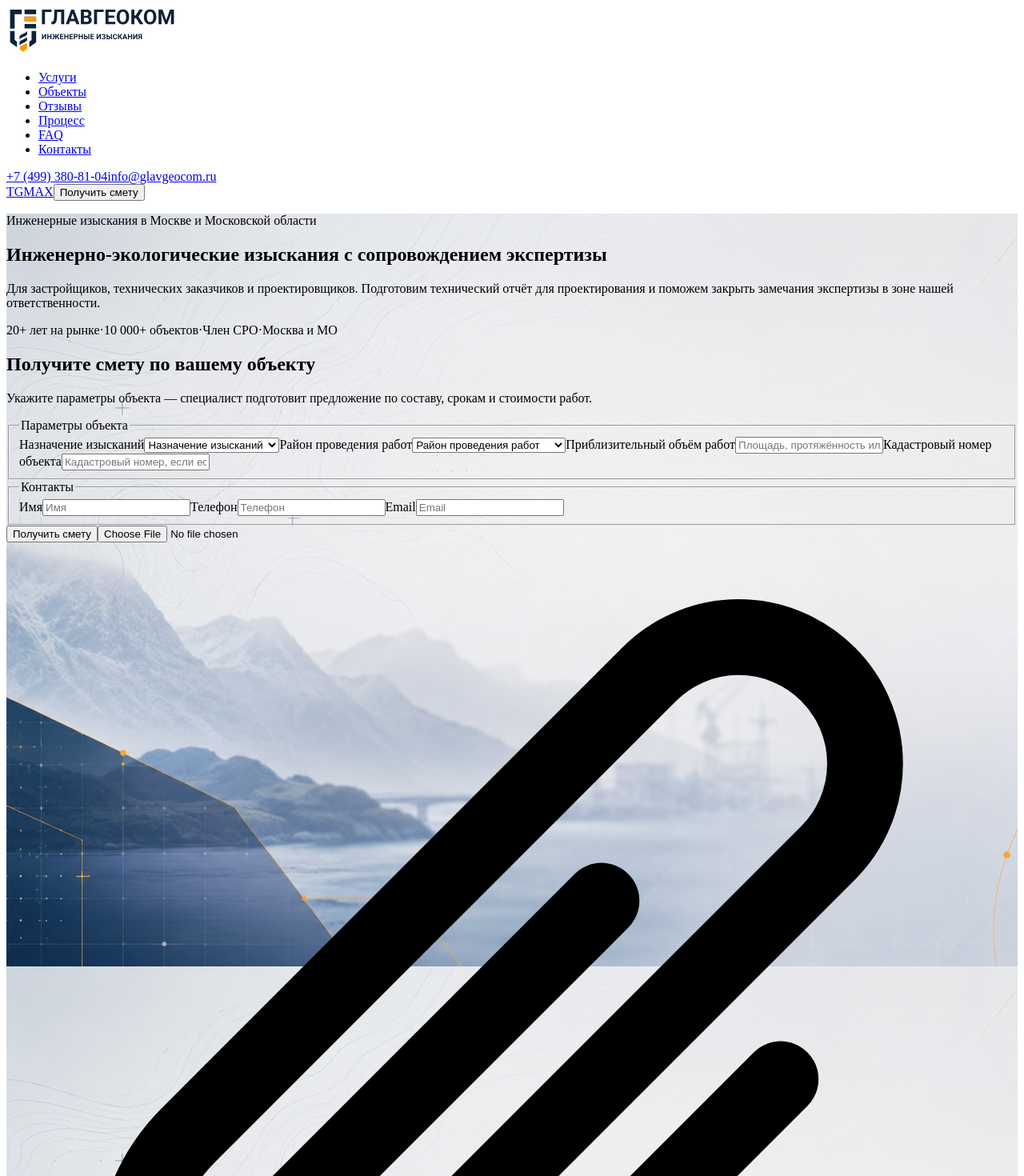
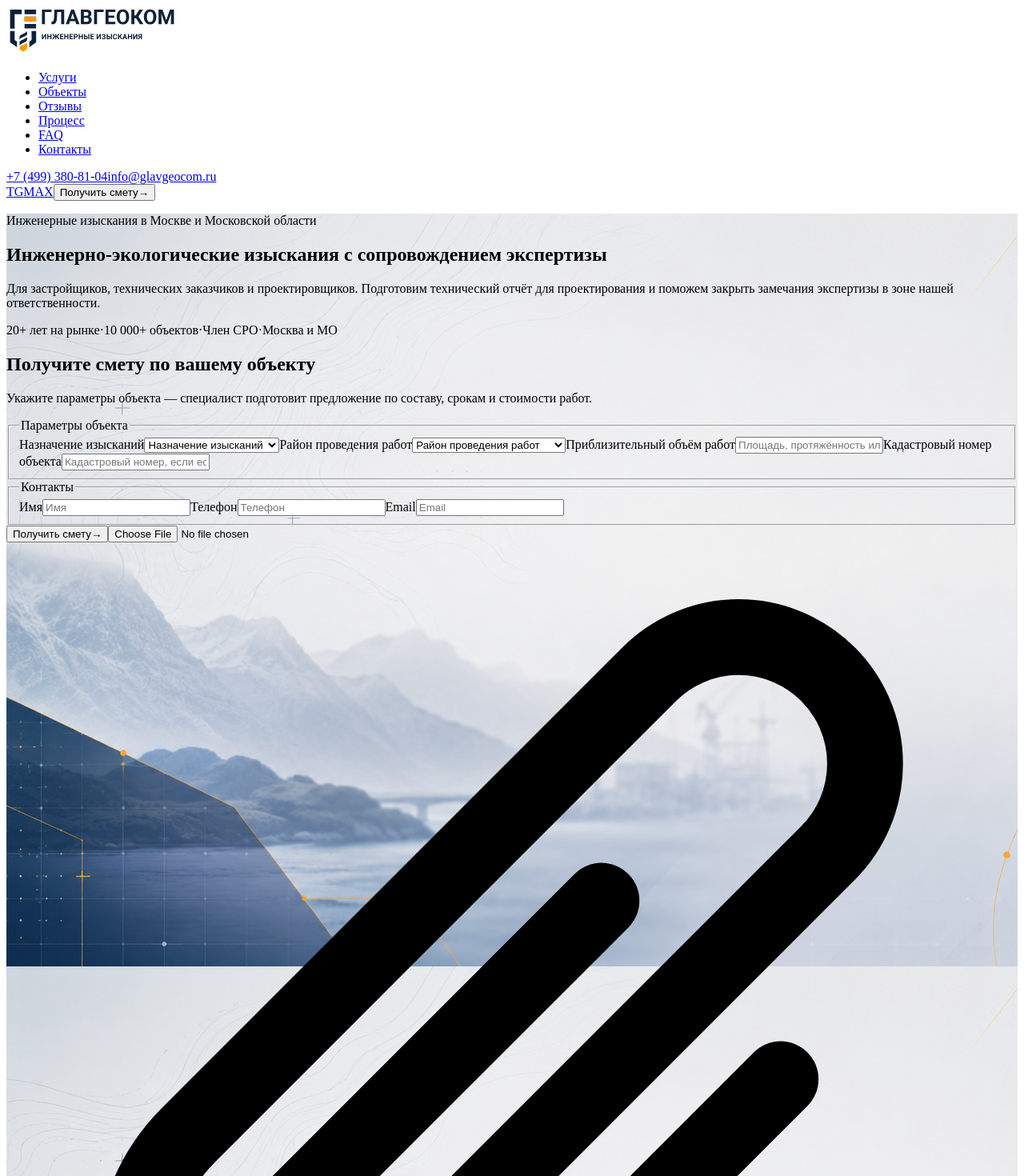
Before and after one commit to denplen/eco-landing, a Next.js app: page / in a window 1280 px wide. Shown: the top 1470 px of the page at 80% size. Built offline with nearby package versions, Linux system fonts and the light colour scheme.

Commit message:
Polished hero section

```diff
--- a/src/components/sections/HeroSection.tsx
+++ b/src/components/sections/HeroSection.tsx
@@ -81,12 +81,12 @@ function EstimateForm({ id, compact = false }: EstimateFormProps) {
       id={id}
       className={`bg-white text-[#0E2748] ${
         compact
-          ? "border border-[#0E2748]/10 p-6 shadow-[0_28px_75px_rgba(14,39,72,0.16)] ring-1 ring-white/80 sm:p-8"
-          : "p-7 sm:p-9"
+          ? "border border-[#0E2748]/10 p-6 shadow-[0_28px_75px_rgba(14,39,72,0.16)] ring-1 ring-white/80 sm:p-9"
+          : "p-7 sm:p-10"
       }`}
     >
       <div className="border-l-3 border-[#F4A11A] pl-4 sm:pl-5">
-        <h2 className="text-xl font-semibold tracking-tight sm:text-[1.65rem]">
+        <h2 className="text-xl font-semibold leading-tight tracking-tight sm:text-[1.65rem]">
           Получите смету по вашему объекту
         </h2>
         <p className="mt-2 max-w-xl text-sm leading-6 text-[#0E2748]/58">
@@ -188,11 +188,17 @@ function EstimateForm({ id, compact = false }: EstimateFormProps) {
       <div className="mt-6 grid gap-3 sm:grid-cols-[1fr_auto]">
         <button
           type="submit"
-          className="inline-flex min-h-12 items-center justify-center rounded-sm bg-[#F4A11A] px-6 py-3 text-base font-semibold text-[#0E2748] shadow-[0_8px_18px_rgba(244,161,26,0.22)] transition-colors hover:bg-[#e99412] focus-visible:outline-2 focus-visible:outline-offset-2 focus-visible:outline-[#F4A11A]"
+          className="group inline-flex min-h-12 items-center justify-center gap-2 rounded-sm bg-[#F4A11A] px-6 py-3 text-base font-semibold text-[#0E2748] shadow-[0_8px_18px_rgba(244,161,26,0.22)] transition-all duration-200 hover:-translate-y-px hover:bg-[#e99412] hover:shadow-[0_10px_22px_rgba(244,161,26,0.28)] focus-visible:outline-2 focus-visible:outline-offset-2 focus-visible:outline-[#F4A11A]"
         >
           Получить смету
+          <span
+            aria-hidden="true"
+            className="transition-transform duration-200 group-hover:translate-x-1"
+          >
+            →
+          </span>
         </button>
-        <label className="inline-flex min-h-12 cursor-pointer items-center justify-center gap-2 rounded-sm border-2 border-[#0E2748]/55 bg-white px-5 py-3 text-sm font-semibold text-[#0E2748] transition-colors hover:border-[#F4A11A] hover:bg-[#F4A11A]/8 focus-within:border-[#F4A11A] focus-within:bg-[#F4A11A]/8">
+        <label className="inline-flex min-h-12 cursor-pointer items-center justify-center gap-2 rounded-sm border-2 border-[#0E2748]/55 bg-white px-5 py-3 text-sm font-semibold text-[#0E2748] transition-all duration-200 hover:border-[#F4A11A] hover:bg-[#F4A11A]/8 hover:shadow-sm focus-within:border-[#F4A11A] focus-within:bg-[#F4A11A]/8">
           <input type="file" name="brief" className="sr-only" />
           <svg
             aria-hidden="true"
@@ -208,7 +214,7 @@ function EstimateForm({ id, compact = false }: EstimateFormProps) {
               d="m18.375 12.739-7.693 7.693a4.5 4.5 0 0 1-6.364-6.364l10.94-10.94a3 3 0 0 1 4.243 4.243L8.552 18.32a1.5 1.5 0 0 1-2.121-2.121l7.693-7.693"
             />
           </svg>
-          Прикрепить ТЗ
+          Прикрепить ТЗ / схему
         </label>
       </div>
 
@@ -222,13 +228,28 @@ function EstimateForm({ id, compact = false }: EstimateFormProps) {
 
 export function HeroSection() {
   const [isEstimateModalOpen, setIsEstimateModalOpen] = useState(false);
+  const [isEstimateModalVisible, setIsEstimateModalVisible] = useState(false);
+
+  const openEstimateModal = () => {
+    setIsEstimateModalOpen(true);
+    requestAnimationFrame(() => {
+      setIsEstimateModalVisible(true);
+    });
+  };
+
+  const closeEstimateModal = () => {
+    setIsEstimateModalVisible(false);
+    window.setTimeout(() => {
+      setIsEstimateModalOpen(false);
+    }, 200);
+  };
 
   useEffect(() => {
     if (!isEstimateModalOpen) return;
 
     const handleKeyDown = (event: KeyboardEvent) => {
       if (event.key === "Escape") {
-        setIsEstimateModalOpen(false);
+        closeEstimateModal();
       }
     };
 
@@ -245,7 +266,7 @@ export function HeroSection() {
   return (
     <>
       <header className="sticky top-0 z-40 border-b border-[#0E2748]/10 bg-white/95 shadow-[0_4px_18px_rgba(14,39,72,0.05)] backdrop-blur-sm">
-        <div className="mx-auto flex min-h-16 max-w-7xl items-center justify-between gap-3 px-4 py-2 sm:px-6 lg:px-8">
+        <div className="mx-auto flex min-h-[4.5rem] max-w-7xl items-center justify-between gap-3 px-4 py-3 sm:px-6 lg:px-8">
           <Image
             src="/images/logo_horizont.svg"
             alt="Главгеоком"
@@ -261,7 +282,7 @@ export function HeroSection() {
                 <li key={item.href}>
                   <a
                     href={item.href}
-                    className="group relative py-2 text-sm font-medium text-[#0E2748]/65 transition-colors hover:text-[#F4A11A]"
+                    className="group relative py-2 text-sm font-medium text-[#0E2748]/65 transition-colors duration-200 hover:text-[#F4A11A]"
                   >
                     {item.label}
                     <span className="absolute inset-x-0 bottom-0 h-px origin-left scale-x-0 bg-[#F4A11A] transition-transform group-hover:scale-x-100" />
@@ -303,10 +324,16 @@ export function HeroSection() {
             </a>
             <button
               type="button"
-              onClick={() => setIsEstimateModalOpen(true)}
-              className="inline-flex min-h-9 items-center justify-center rounded-sm bg-[#F4A11A] px-3 py-2 text-xs font-semibold text-[#0E2748] transition-colors hover:bg-[#e99412] focus-visible:outline-2 focus-visible:outline-offset-2 focus-visible:outline-[#F4A11A] sm:px-4 sm:text-sm"
+              onClick={openEstimateModal}
+              className="group inline-flex min-h-9 items-center justify-center gap-1.5 rounded-sm bg-[#F4A11A] px-3 py-2 text-xs font-semibold text-[#0E2748] transition-all duration-200 hover:-translate-y-px hover:bg-[#e99412] hover:shadow-sm focus-visible:outline-2 focus-visible:outline-offset-2 focus-visible:outline-[#F4A11A] sm:px-4 sm:text-sm"
             >
               Получить смету
+              <span
+                aria-hidden="true"
+                className="transition-transform duration-200 group-hover:translate-x-1"
+              >
+                →
+              </span>
             </button>
           </div>
         </div>
@@ -320,25 +347,26 @@ export function HeroSection() {
       >
         <div className="absolute inset-0 bg-gradient-to-r from-[#F7F9FC]/31 via-[#F7F9FC]/27 to-[#F7F9FC]/22" />
         <div className="absolute inset-0 bg-white/4" />
+        <div className="absolute inset-y-0 left-0 w-[62%] bg-gradient-to-r from-white/72 via-white/35 to-transparent" />
 
-        <div className="relative mx-auto grid max-w-7xl gap-12 px-4 py-16 sm:px-6 sm:py-20 lg:min-h-[calc(100svh-4rem)] lg:grid-cols-[0.88fr_1.12fr] lg:items-center lg:gap-16 lg:px-8 lg:py-24">
+        <div className="relative mx-auto grid max-w-7xl gap-12 px-4 py-16 sm:px-6 sm:py-20 lg:min-h-[calc(100svh-4.5rem)] lg:grid-cols-[0.88fr_1.12fr] lg:items-center lg:gap-16 lg:px-8 lg:py-24">
           <div className="max-w-xl">
-            <p className="inline-flex items-center gap-2 text-sm font-semibold text-[#0E2748]/62">
+            <p className="inline-flex items-center gap-2 text-sm font-semibold text-[#0E2748]/72">
               <span className="size-2 rounded-full bg-[#F4A11A]" />
               Инженерные изыскания в Москве и Московской области
             </p>
 
-            <h1 className="mt-6 text-4xl font-semibold leading-[1.08] tracking-tight text-balance sm:text-5xl lg:text-[3.05rem]">
+            <h1 className="mt-6 text-4xl font-semibold leading-[1.08] tracking-tight text-balance sm:text-5xl lg:text-[3rem]">
               Инженерно-экологические изыскания с сопровождением экспертизы
             </h1>
 
-            <p className="mt-7 max-w-lg text-lg leading-8 text-[#0E2748]/66">
+            <p className="mt-7 max-w-lg text-lg leading-8 text-[#0E2748]/78">
               Для застройщиков, технических заказчиков и проектировщиков.
               Подготовим технический отчёт для проектирования и поможем закрыть
               замечания экспертизы в зоне нашей ответственности.
             </p>
 
-            <p className="mt-8 text-sm font-semibold leading-7 text-[#0E2748]/65 sm:text-base">
+            <p className="mt-8 text-sm font-semibold leading-7 text-[#0E2748]/78 sm:text-base">
               20+ лет на рынке
               <span aria-hidden="true" className="mx-2 text-[#F4A11A]">
                 ·
@@ -370,19 +398,27 @@ export function HeroSection() {
           role="dialog"
           aria-modal="true"
           aria-label="Получить смету"
-          className="fixed inset-0 z-50 flex items-center justify-center bg-[#0E2748]/74 p-3 backdrop-blur-[6px] sm:p-6"
+          className={`fixed inset-0 z-50 flex items-center justify-center bg-[#0E2748]/74 p-3 backdrop-blur-[6px] transition-opacity duration-200 sm:p-6 ${
+            isEstimateModalVisible ? "opacity-100" : "opacity-0"
+          }`}
           onMouseDown={(event) => {
             if (event.currentTarget === event.target) {
-              setIsEstimateModalOpen(false);
+              closeEstimateModal();
             }
           }}
         >
-          <div className="relative max-h-[calc(100vh-1.5rem)] w-full max-w-3xl overflow-y-auto border border-[#F4A11A]/35 bg-white shadow-[0_40px_120px_rgba(0,0,0,0.42)] ring-1 ring-white/60 sm:max-h-[calc(100vh-3rem)]">
+          <div
+            className={`relative max-h-[calc(100vh-1.5rem)] w-full max-w-3xl overflow-y-auto border border-[#F4A11A]/35 bg-white shadow-[0_40px_120px_rgba(0,0,0,0.42)] ring-1 ring-white/60 transition-all duration-200 sm:max-h-[calc(100vh-3rem)] ${
+              isEstimateModalVisible
+                ? "translate-y-0 scale-100 opacity-100"
+                : "translate-y-2 scale-[0.985] opacity-0"
+            }`}
+          >
             <button
               type="button"
               aria-label="Закрыть окно"
-              onClick={() => setIsEstimateModalOpen(false)}
-              className="absolute right-3 top-3 z-10 inline-flex size-9 items-center justify-center rounded-full border border-[#0E2748]/12 bg-white text-xl leading-none text-[#0E2748]/60 transition-colors hover:border-[#F4A11A] hover:text-[#0E2748]"
+              onClick={closeEstimateModal}
+              className="absolute right-3 top-3 z-10 inline-flex size-9 items-center justify-center rounded-full border border-[#0E2748]/12 bg-white text-xl leading-none text-[#0E2748]/60 transition-all duration-200 hover:border-[#F4A11A] hover:text-[#0E2748] hover:shadow-sm"
             >
               ×
             </button>
```
